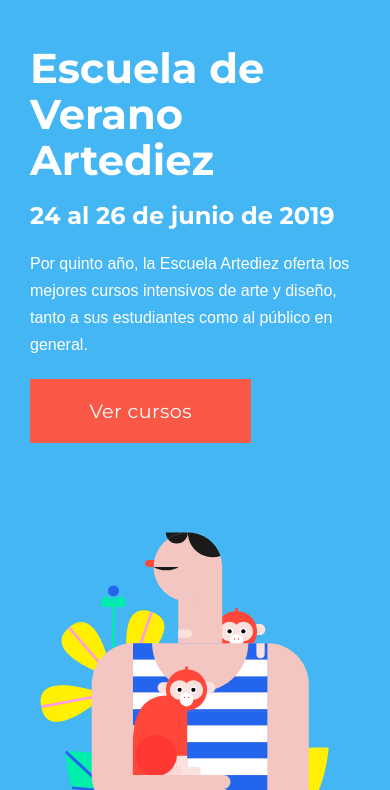
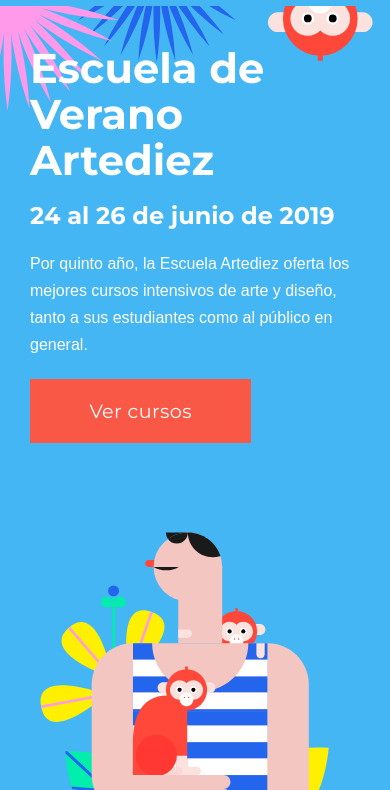
Before and after one commit to montejana/escueladeverano19, a plain HTML site: page index.html in a window 390 px wide. Shown: the part 54-844 px from the top of the page. Drawn offline with nearby package versions, Linux system fonts and the light colour scheme; a script that the page names is missing; files whose address does not match are found by name.

Commit message:
Cambios Diseño
Detalle Pattern Plantas
Plantas Header
Mono Header en versión mobile

```diff
--- a/css/style.css
+++ b/css/style.css
@@ -3,6 +3,7 @@
 
 body {
 	background-color:#45b6f4;
+	background-image: url(../img/bg/HeaderPalmeras.svg);
 	color: #fff;
 	font-size: 16px;
 	line-height: 130%;
@@ -989,6 +990,9 @@ div.modal-body h4{
 }
 /* Phones and down */
 @media (max-width: 480px) {
+	body {
+	background-image: url(../img/bg/HeaderMono.svg);
+	}
 	.seccion { padding-top: 40px; }
 	.contacto-left { padding-top: 40px; }
 	.filtro { padding-top: 30px; padding-bottom: 30px;}
--- a/index.html
+++ b/index.html
@@ -31,7 +31,8 @@
 	<script type="text/javascript" src="scrollmagic/uncompressed/plugins/debug.addIndicators.js"></script>
 </head>
 
-<body data-spy="scroll" data-target="#myScrollSpy" data-offset="100">
+<body data-spy="scroll" data-target="#myScrollSpy" data-offset="100" style="background-repeat: no-repeat;
+">
 	<!-- Men&uacute; -->
 	<section id="section0">
 		<div class="nav-main navbar">
```
Also changed, not shown: cursos/biblioteca-imaginada-pep-carrio.html (+0 -2 lines), img/bg/HeaderMono.svg (added), img/bg/HeaderPalmeras.svg (added), 2 other files.
